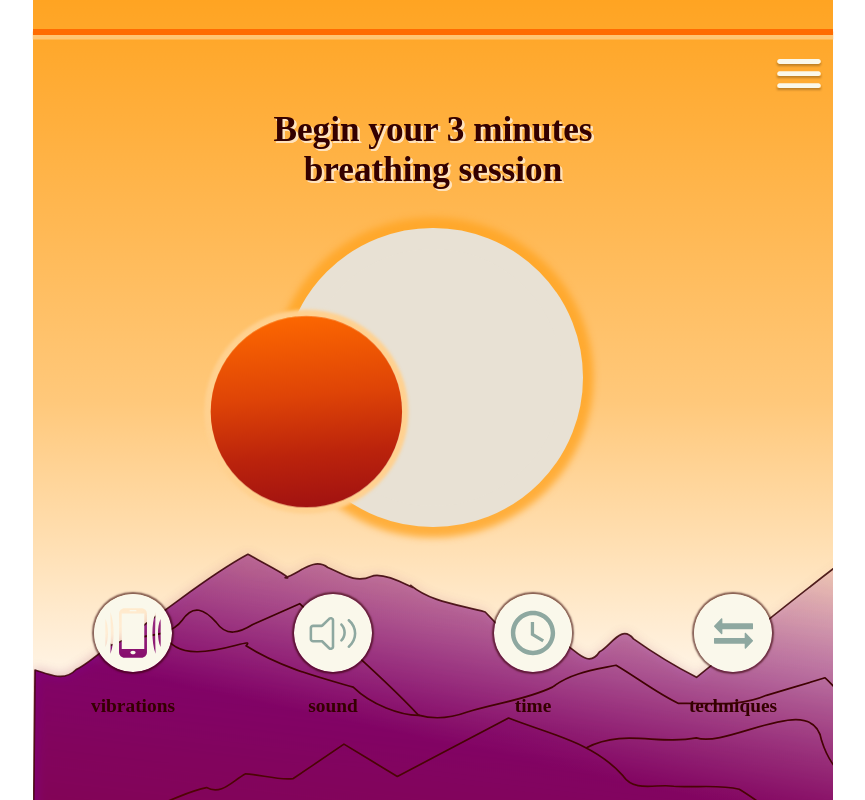
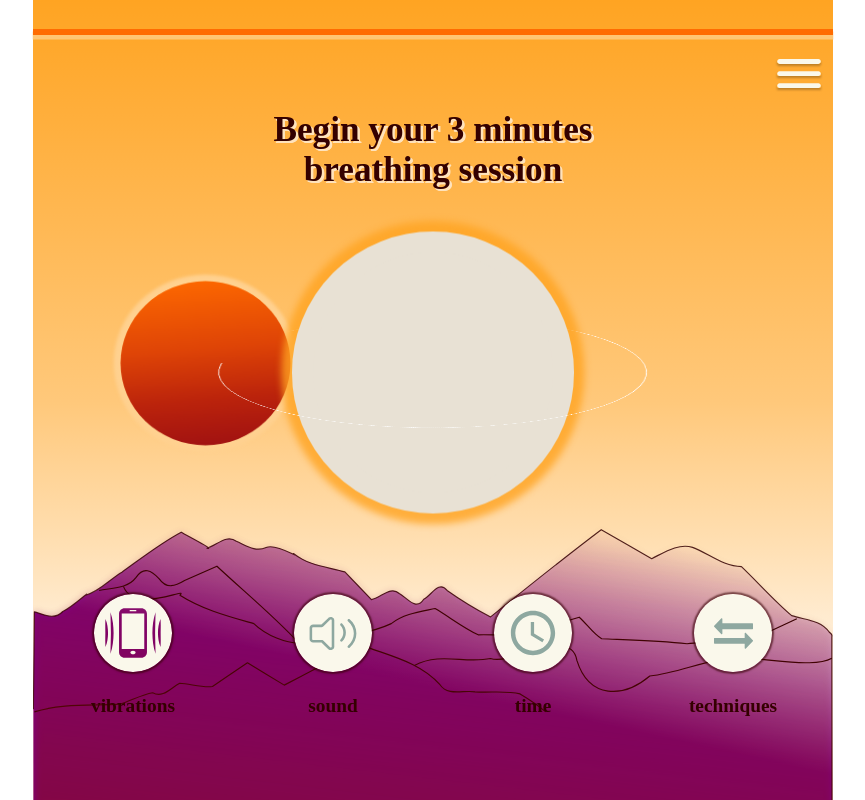
Before and after one commit to olgaTheCreator/inhale, a React (Create React App) app: page / in a window 1280 px wide. Shown: the whole page, without its empty margins (207-1072 px from the left). Built offline with nearby package versions, Linux system fonts and the light colour scheme; no server answers; a web font is replaced by a local one.

Commit message:
sun2 moving in orbit around sun1

```diff
--- a/src/components/Timer.js
+++ b/src/components/Timer.js
@@ -66,7 +66,7 @@ export const Timer = ({
     <div className="container">
       <div className="area1"></div>
       <div className="area2">
-        <div className="circle" onClick={handleStart}>
+        <div className="sun1" onClick={handleStart}>
           <br />
           <br />
           {intervalId ? (
@@ -89,10 +89,12 @@ export const Timer = ({
           <br />
           <br />
         </div>
-        <div className="play-button-container">
-          <div className="play-button">
-            {" "}
-            <ShowingTechniqueNameOnScreen chosenTechnique={chosenTechnique} />
+        <div className="orbit">
+          <div className="sun2-wrapper">
+            <div className="sun2">
+              {" "}
+              <ShowingTechniqueNameOnScreen chosenTechnique={chosenTechnique} />
+            </div>
           </div>
         </div>
       </div>
--- a/src/components/timer.css
+++ b/src/components/timer.css
@@ -9,11 +9,14 @@
 }
 
 .area2 {
+  position: relative;
   grid-area: 2 / 1 / 5 / 5;
   display: grid;
   grid-template-columns: 1fr 1fr 1fr 1fr;
   grid-template-rows: 20% 20% 35% 25%;
   place-items: center;
+  transform: rotateX(75deg);
+  transform-style: preserve-3d;
 }
 
 .area3 {
@@ -23,14 +26,14 @@
   grid-template-rows: 25% 25% 25%;
 }
 
-.circle {
+.sun1 {
   position: relative;
   border-radius: 50%;
   -moz-border-radius: 50%;
   -webkit-border-radius: 50%;
-  width: 8.5em;
-  height: 8.5em;
-  border: 0.6em solid #e8e1d4;
+  width: 8rem;
+  height: 8rem;
+  border: 0.6rem solid #e8e1d4;
   background: #e8e1d4;
   box-shadow: 0 0 0.2em 0.3em rgba(255, 164, 34, 0.8);
 
@@ -39,7 +42,8 @@
   display: grid;
   text-align: center;
   place-items: center;
-  z-index: 2;
+  transform-style: preserve-3d;
+  transform: rotateX(-75deg);
 }
 
 .step-text {
@@ -48,17 +52,41 @@
 }
 
 #stop-button {
-  position: relative;
+  display: grid;
 }
-.play-button-container {
+.orbit {
   grid-column: 2/ 4;
   grid-row: 2 / 4;
+  position: absolute;
+  border: 1px solid rgba(255, 255, 255, 1);
+  border-radius: 50%;
+  width: 12.2rem;
+  height: 12.2rem;
+  display: grid;
+  place-items: center;
+  animation-name: orbit;
+  animation-iteration-count: infinite;
+  animation-timing-function: linear;
+  animation-duration: 6s;
+  transform-style: preserve-3d;
+  /* animation: xAxis 5s infinite ease-in, zindex 5s infinite linear;
+  z-index: 2; */
+}
+.sun2-wrapper {
   position: relative;
-  left: -35%;
-  animation: xAxis 5s infinite ease-in, zindex 5s infinite linear;
-  z-index: 2;
+  left: -50%;
+  top: 20%;
+  width: 6rem;
+  height: 6rem;
+  display: grid;
+  place-items: center;
+  transform-style: preserve-3d;
+  animation-duration: 6s;
+  animation-name: invert;
+  animation-iteration-count: infinite;
+  animation-timing-function: linear;
 }
-.play-button {
+.sun2 {
   position: relative;
   z-index: auto;
   display: grid;
@@ -67,8 +95,8 @@
   border-radius: 50%;
   -moz-border-radius: 50%;
   -webkit-border-radius: 50%;
-  width: 6em;
-  height: 6em;
+  width: 5em;
+  height: 5em;
   background: linear-gradient(
     355deg,
     hsl(359deg 82% 34%) 0%,
@@ -77,11 +105,14 @@
     hsl(25deg 100% 50%) 100%
   );
   box-shadow: 0 0 0.1em 0.2em rgba(255, 209, 144, 1);
-  animation: yAxis 5s infinite ease-out, scale 5s infinite ease-out;
-  /*animation: gradient 3s infinite;*/
-  /* box-shadow: 0 0 0.2em 0.3em rgba(255, 164, 34, 0.8); */
+  transform-style: preserve-3d;
+  animation-iteration-count: infinite;
+  animation-timing-function: linear;
+  animation-name: scale;
+  animation-duration: 6s;
+  /* animation: yAxis 5s infinite ease-out, scale 5s infinite ease-out; */
 }
-.play-button div {
+.sun2 div {
   /* font-family: Montserrat;
   font-style: normal;
   font-weight: 600;
@@ -118,9 +149,26 @@
   } */
 }
 @keyframes scale {
-  65% {
-    animation-timing-function: ease-out;
-    transform: scale(0.6, 0.6);
+  0% {
+    transform: scale(1, 1);
+  }
+  10% {
+    transform: scale(1.3, 1.3);
+  }
+  20% {
+    transform: scale(1.4, 1.4);
+  }
+  50% {
+    transform: scale(1, 1);
+  }
+  60% {
+    transform: scale(0.9, 0.9);
+  }
+  75% {
+    transform: scale(0.9, 0.9);
+  }
+  100% {
+    transform: scale(1, 1);
   }
 }
 
@@ -128,15 +176,48 @@
   0% {
     z-index: 10;
   }
-  36% {
+  55% {
+    z-index: 0;
+  }
+  99% {
     z-index: 0;
   }
 }
-/* 53% {
-    animation-timing-function: ease-out;
 
+@keyframes orbit {
+  0% {
+    transform: rotateZ(0deg);
   }
-  66% {
-    animation-timing-function: ease-out;
-    z-index: 1;
-  } */
+  100% {
+    transform: rotateZ(-360deg);
+  }
+}
+@keyframes shadow {
+  0% {
+    box-shadow: inset 0 0 20px rgba(0, 0, 0, 0.5); /* top */
+  }
+  25% {
+    box-shadow: inset 16px 0 8px rgba(0, 0, 0, 0.5); /* left */
+  }
+  50% {
+    box-shadow: inset 40px -20px 16px rgba(0, 0, 0, 0.5); /* bottom */
+  }
+  50.01% {
+    box-shadow: inset -40px -20px 16px rgba(0, 0, 0, 0.5); /* bottom */
+  }
+  75% {
+    box-shadow: inset -16px 0 8px rgba(0, 0, 0, 0.5); /* right */
+  }
+  100% {
+    box-shadow: inset 0 0 20px rgba(0, 0, 0, 0.5); /* top */
+  }
+}
+
+@keyframes invert {
+  0% {
+    transform: rotateX(-90deg) rotateY(360deg) rotateZ(0deg);
+  }
+  100% {
+    transform: rotateX(-90deg) rotateY(0deg) rotateZ(0deg);
+  }
+}
--- a/src/style.css
+++ b/src/style.css
@@ -98,7 +98,7 @@ body {
   grid-row: 5 / 6;
   display: grid;
   background: url(./assets/icons/mountains2.svg) no-repeat left top;
-  background-size: 145%;
+  background-size: cover;
 }
 
 @keyframes gradient {
```
